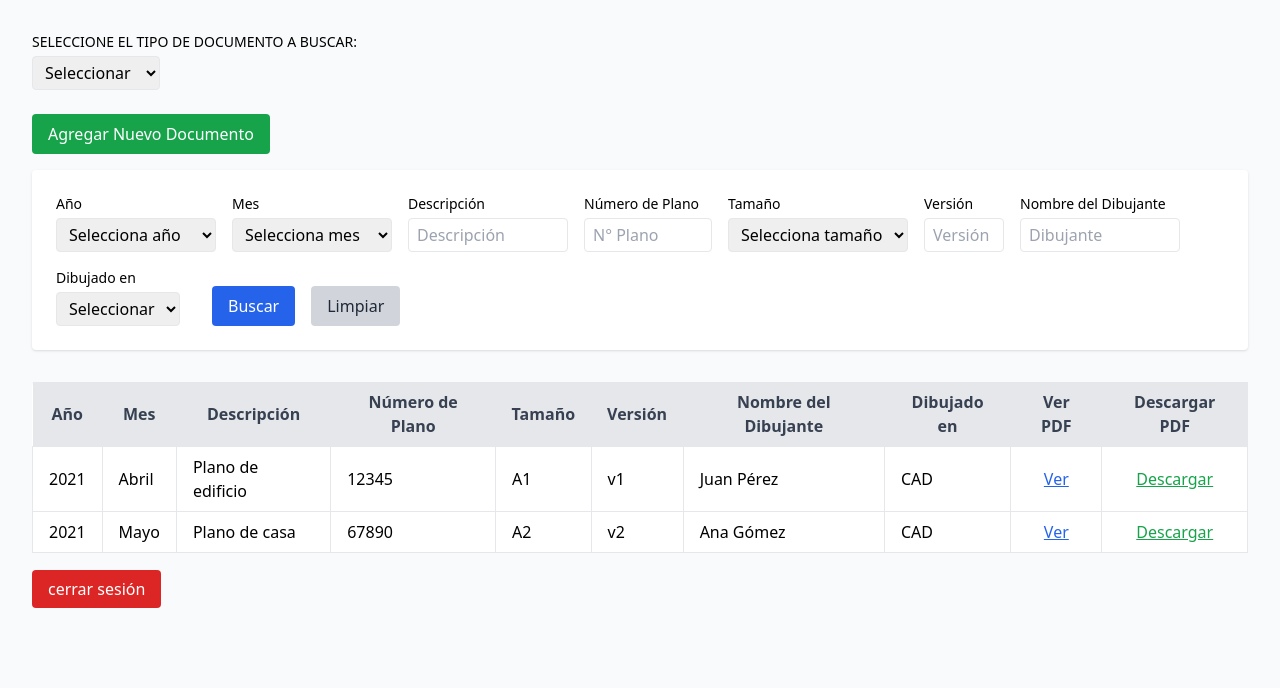
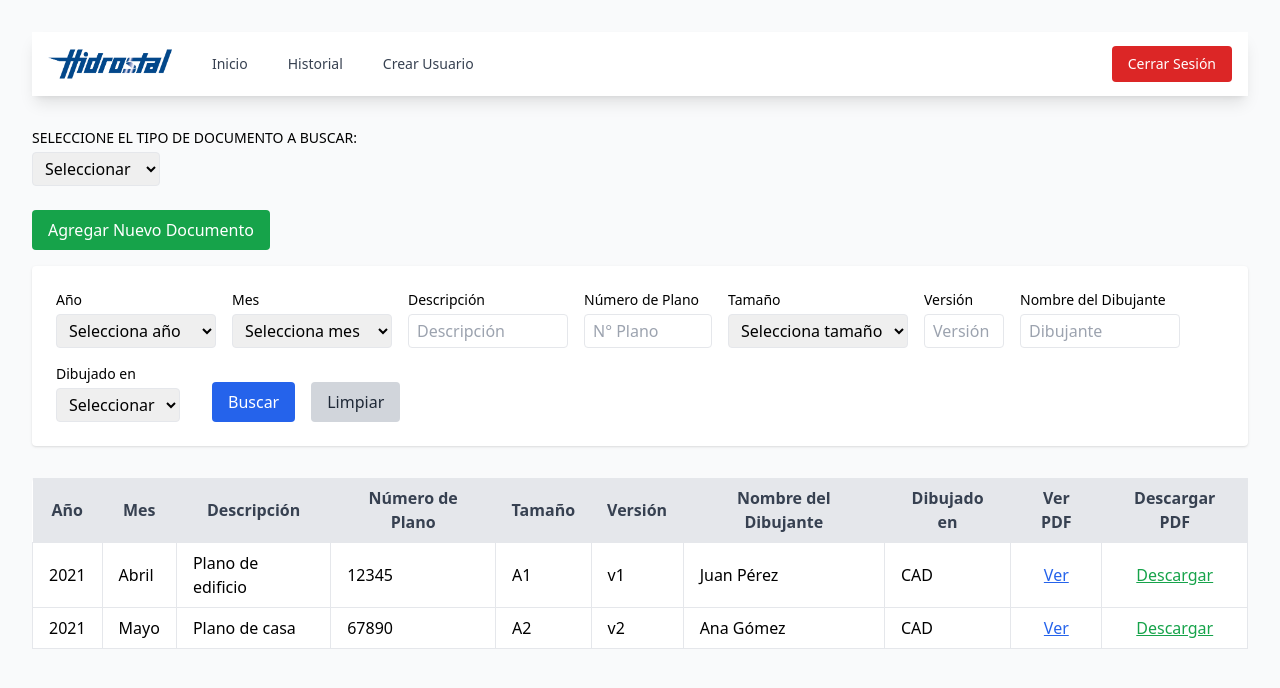
Before and after one commit to cuentapracticas2005/BD_H, a plain HTML site: page dashboard/interac_dibujantes.html in a window 1280 px wide. Drawn offline with nearby package versions, Linux system fonts and the light colour scheme.

Commit message:
insercion de barra de navegacion a interc

```diff
--- a/dashboard/extraction/barra_nav.js
+++ b/dashboard/extraction/barra_nav.js
@@ -1,4 +1,11 @@
-barraNav.innerHTML = `
+document.addEventListener("DOMContentLoaded", function () {
+    //Obtener referencia de los elementos
+    const barraNavAdmin = document.getElementById('barraNavAdmin');
+    const barraNavDib = document.getElementById('barraNavDib');
+
+    //Insertar contenido en las barras de navegación ADMINISTRADOR
+    if (barraNavAdmin) {
+        barraNavAdmin.innerHTML = `
     <nav class="bg-white shadow-lg mb-8">
         <div class="max-w-7xl mx-auto px-4">
             <div class="flex justify-between h-16">
@@ -29,3 +36,37 @@ barraNav.innerHTML = `
         </div>
     </nav>
 `;
+    }
+
+    //Insertar contenido en las barras de navegación ADMINISTRADOR
+    if (barraNavDib) {
+        barraNavDib.innerHTML = `
+    <nav class="bg-white shadow-lg mb-8">
+        <div class="max-w-7xl mx-auto px-4">
+            <div class="flex justify-between h-16">
+                <div class="flex space-x-7">
+                    <div class="flex items-center">
+                        <img src="../src/img/HIDROSTAL3.png" alt="Logo" class="h-8 w-auto">
+                    </div>
+                    <div class="flex items-center space-x-4">
+                        <a href="interac_admin.html"
+                            class="px-3 py-2 rounded-md text-sm font-medium text-gray-700 hover:text-blue-600">Inicio</a>
+                        <a href="historial.html"
+                            class="px-3 py-2 rounded-md text-sm font-medium text-gray-700 hover:text-blue-600">Historial</a>
+                        <a href="crear_usuario.html"
+                            class="px-3 py-2 rounded-md text-sm font-medium text-gray-700 hover:text-blue-600">Crear
+                            Usuario</a>
+                    </div>
+                </div>
+                <div class="flex items-center">
+                    <a href="../index.html"
+                        class="px-4 py-2 rounded text-sm font-medium text-white bg-red-600 hover:bg-red-700">
+                        Cerrar Sesión
+                    </a>
+                </div>
+            </div>
+        </div>
+    </nav>
+`;
+    }
+});
--- a/dashboard/interac_dibujantes.html
+++ b/dashboard/interac_dibujantes.html
@@ -9,6 +9,10 @@
 </head>
 
 <body class="bg-gray-50 p-8">
+    <!--Barra de Navegación-->
+    <div>
+        <div id="barraNavDib" class="row"></div>
+    </div>
     <div class="max-w-7x2 mx-auto">
 
         <div>
@@ -161,7 +165,6 @@
         <div id="modalContainer"></div>
         <script src="../modals/modal_agregar_archivo/m_agregar_archivo.js"></script>
 
-        <div>
-            <a href="../index.html" class="bg-red-600 text-white px-4 py-2 rounded hover:bg-red-700">cerrar sesión</a>
-        </div>
+        <!-- Barra de Navegación -->
+        <script src="./extraction/barra_nav.js"></script>
     </div>
```
Also changed, not shown: dashboard/extraction/barra_nav.html (deleted, +0 -18 lines), dashboard/interac_admin.html (+3 -5 lines), dashboard/interac_user.html (+1 -1 lines).
